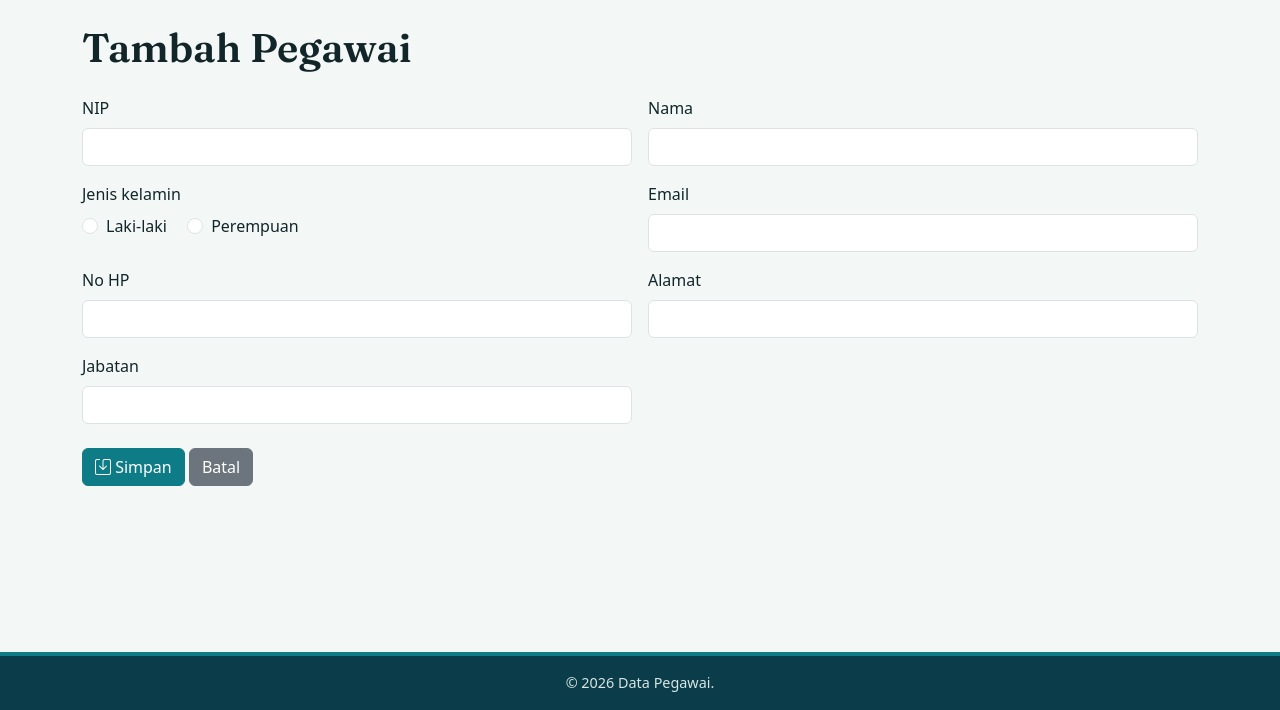
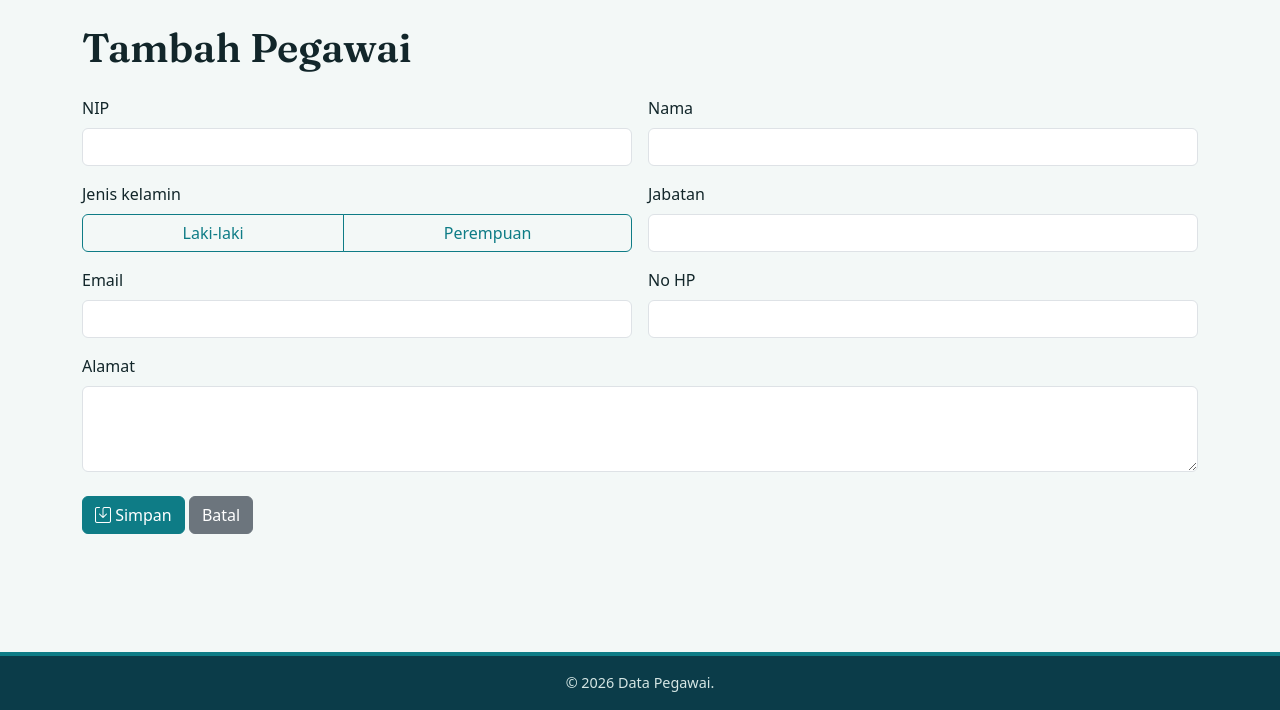
Before and after one commit to aziis12/employee, a PHP site: page /form_pegawai.php in a window 1280 px wide. Shown: the part 90-800 px from the top of the page. Run offline with PHP 8.4, Linux system fonts and the light colour scheme; the visitor is signed in with stand-in values (Sample User, id 1).

Commit message:
second commit

```diff
--- a/css/style.css
+++ b/css/style.css
@@ -73,6 +73,29 @@ body { background-color: var(--latar); color: #12262A; }
 }
 .table-dark { --bs-table-bg: var(--laut-gelap); --bs-table-border-color: var(--laut-gelap); }
 
+/* ===== Tombol pilihan jenis kelamin (mengikuti warna tema) ===== */
+.btn-outline-primary {
+    --bs-btn-color: var(--laut);
+    --bs-btn-border-color: var(--laut);
+    --bs-btn-hover-bg: var(--laut);
+    --bs-btn-hover-border-color: var(--laut);
+    --bs-btn-active-bg: var(--laut);
+    --bs-btn-active-border-color: var(--laut);
+    --bs-btn-focus-shadow-rgb: 14, 124, 134;
+}
+.btn-check:checked + .btn-outline-primary {
+    background-color: var(--laut);
+    border-color: var(--laut);
+    color: #fff;
+}
+
+/* Saat validasi gagal: tombol jadi merah & pesan error tampil */
+.was-validated .grup-jk:has(input:invalid) .btn-outline-primary {
+    border-color: #dc3545;
+    color: #dc3545;
+}
+.was-validated .grup-jk:has(input:invalid) + .invalid-feedback { display: block; }
+
 /* Kartu dashboard */
 .kartu-info {
     background: #fff;
--- a/detail_pegawai.php
+++ b/detail_pegawai.php
@@ -13,6 +13,7 @@ include 'includes/header.php';
         <table class="table table-borderless mb-0">
             <tr><th style="width:150px">NIP</th><td><?= teksaman($p['nip']) ?></td></tr>
             <tr><th>Nama</th><td><?= teksaman($p['nama']) ?></td></tr>
+            <tr><th>Jenis kelamin</th><td><?= teksaman($p['jenis_kelamin']) ?></td></tr>
             <tr><th>Email</th><td><?= teksaman($p['email']) ?></td></tr>
             <tr><th>No HP</th><td><?= teksaman($p['nohp']) ?></td></tr>
             <tr><th>Alamat</th><td><?= teksaman($p['alamat']) ?></td></tr>
--- a/form_pegawai.php
+++ b/form_pegawai.php
@@ -33,19 +33,26 @@ include 'includes/header.php';
             <input type="text" class="form-control" id="nama" name="nama" value="<?= teksaman($p['nama']) ?>" required>
             <div class="invalid-feedback">Nama wajib diisi.</div>
         </div>
+
         <div class="col-md-6">
             <label class="form-label d-block">Jenis kelamin</label>
-            <div class="form-check form-check-inline">
-                <input class="form-check-input" type="radio" name="jenis_kelamin" id="jk_l" value="Laki-laki" required
+            <div class="btn-group w-100 grup-jk" role="group" aria-label="Jenis kelamin">
+                <input type="radio" class="btn-check" name="jenis_kelamin" id="jk_l" value="Laki-laki" autocomplete="off" required
                        <?= $p['jenis_kelamin'] == 'Laki-laki' ? 'checked' : '' ?>>
-                <label class="form-check-label" for="jk_l">Laki-laki</label>
+                <label class="btn btn-outline-primary" for="jk_l">Laki-laki</label>
+
+                <input type="radio" class="btn-check" name="jenis_kelamin" id="jk_p" value="Perempuan" autocomplete="off" required
+                       <?= $p['jenis_kelamin'] == 'Perempuan' ? 'checked' : '' ?>>
+                <label class="btn btn-outline-primary" for="jk_p">Perempuan</label>
             </div>
-            <div class="form-check form-check-inline">
-                <input class="form-check-input" type="radio" name="jenis_kelamin" id="jk_p" value="Perempuan"
-                       <?= $p['jenis_kelamin'] == 'Perempuan' ? 'checked' : '' ?>>
-                <label class="form-check-label" for="jk_p">Perempuan</label>
-            </div>
+            <div class="invalid-feedback">Pilih jenis kelamin.</div>
         </div>
+        <div class="col-md-6">
+            <label class="form-label" for="jabatan">Jabatan</label>
+            <input type="text" class="form-control" id="jabatan" name="jabatan" value="<?= teksaman($p['jabatan']) ?>" required>
+            <div class="invalid-feedback">Jabatan wajib diisi.</div>
+        </div>
+
         <div class="col-md-6">
             <label class="form-label" for="email">Email</label>
             <input type="email" class="form-control" id="email" name="email" value="<?= teksaman($p['email']) ?>" required>
@@ -56,15 +63,11 @@ include 'includes/header.php';
             <input type="text" class="form-control" id="nohp" name="nohp" value="<?= teksaman($p['nohp']) ?>" required pattern="[0-9]{8,15}">
             <div class="invalid-feedback">No HP wajib diisi (8-15 digit angka).</div>
         </div>
-        <div class="col-md-6">
+
+        <div class="col-12">
             <label class="form-label" for="alamat">Alamat</label>
-            <input type="text" class="form-control" id="alamat" name="alamat" value="<?= teksaman($p['alamat']) ?>" required>
+            <textarea class="form-control" id="alamat" name="alamat" rows="3" required><?= teksaman($p['alamat']) ?></textarea>
             <div class="invalid-feedback">Alamat wajib diisi.</div>
-        </div>
-        <div class="col-md-6">
-            <label class="form-label" for="jabatan">Jabatan</label>
-            <input type="text" class="form-control" id="jabatan" name="jabatan" value="<?= teksaman($p['jabatan']) ?>" required>
-            <div class="invalid-feedback">Jabatan wajib diisi.</div>
         </div>
     </div>
     <div class="mt-4">
--- a/includes/header.php
+++ b/includes/header.php
@@ -1,4 +1,4 @@
-<?php $halaman = basename($_SERVER['PHP_SELF']); ?>
+<?php $menuAktif = basename($_SERVER['PHP_SELF']); ?>
 <!DOCTYPE html>
 <html lang="id">
 <head>
@@ -26,10 +26,10 @@
         <div class="collapse navbar-collapse" id="menu">
             <ul class="navbar-nav ms-auto">
                 <li class="nav-item">
-                    <a class="nav-link <?= $halaman == 'dashboard.php' ? 'active' : '' ?>" href="dashboard.php">Dashboard</a>
+                    <a class="nav-link <?= $menuAktif == 'dashboard.php' ? 'active' : '' ?>" href="dashboard.php">Dashboard</a>
                 </li>
                 <li class="nav-item">
-                    <a class="nav-link <?= in_array($halaman, ['pegawai.php', 'form_pegawai.php', 'detail_pegawai.php']) ? 'active' : '' ?>" href="pegawai.php">Daftar Pegawai</a>
+                    <a class="nav-link <?= in_array($menuAktif, ['pegawai.php', 'form_pegawai.php', 'detail_pegawai.php']) ? 'active' : '' ?>" href="pegawai.php">Daftar Pegawai</a>
                 </li>
                 <li class="nav-item">
                     <a class="nav-link" href="php/logout.php">Logout</a>
--- a/php/fungsi.php
+++ b/php/fungsi.php
@@ -42,16 +42,15 @@ function hitungpegawai($pdo) {
     return (int) $pdo->query('SELECT COUNT(*) FROM pegawai')->fetchColumn();
 }
 
-//CREATE
+//create
 function tambahpegawai($pdo, $d) {
     $stmt = $pdo->prepare('INSERT INTO pegawai (nip, nama, jenis_kelamin, nohp, email, alamat, jabatan) VALUES (?, ?, ?, ?, ?, ?, ?)');
-    return $stmt->execute([$d['nip'], $d['nama'], $d['nohp'], $d['email'], $d['alamat'], $d['jabatan']]);
+    return $stmt->execute([$d['nip'], $d['nama'], $d['jenis_kelamin'], $d['nohp'], $d['email'], $d['alamat'], $d['jabatan']]);
 }
-
-//UPDATE
+//update
 function ubahpegawai($pdo, $id, $d) {
     $stmt = $pdo->prepare('UPDATE pegawai SET nip = ?, nama = ?, jenis_kelamin = ?, nohp = ?, email = ?, alamat = ?, jabatan = ? WHERE id = ?');
-    return $stmt->execute([$d['nip'], $d['nama'], $d['nohp'], $d['email'], $d['alamat'], $d['jabatan'], $id]);
+    return $stmt->execute([$d['nip'], $d['nama'], $d['jenis_kelamin'], $d['nohp'], $d['email'], $d['alamat'], $d['jabatan'], $id]);
 }
 
 //DEL
```
